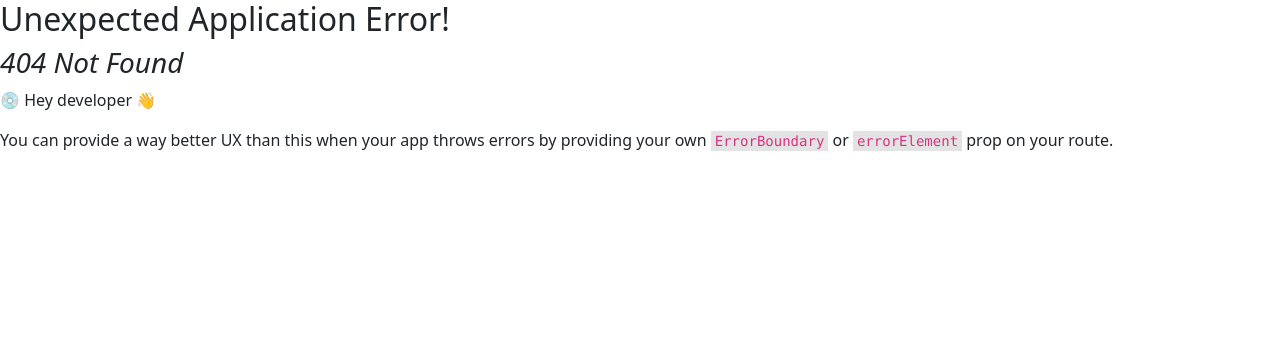
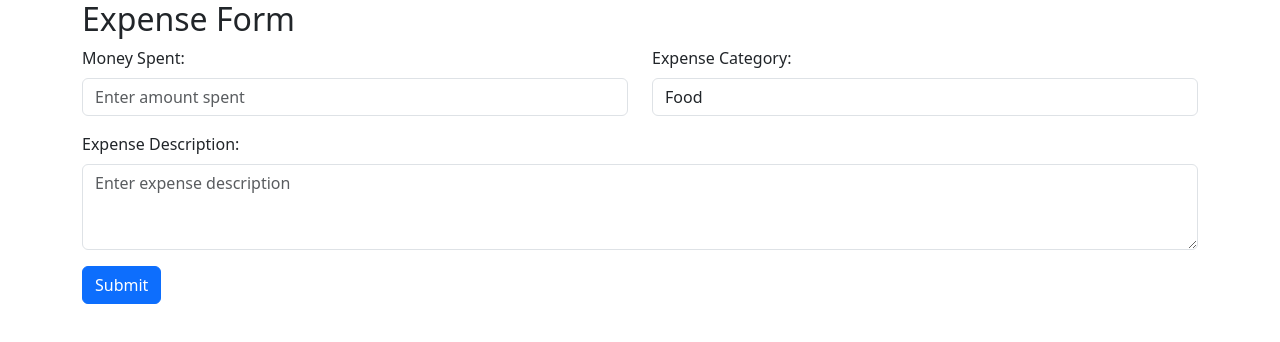
Before and after one commit to yashoka9876/exp, a React (Create React App) app: page /expense in a window 1280 px wide. Before the commit this address had no page. Shown: the top 342 px of the page. Built offline with nearby package versions, Linux system fonts and the light colour scheme; sample sign-in values are in the browser's storage.

Commit message:
added expenses

```diff
--- a/src/App.js
+++ b/src/App.js
@@ -1,12 +1,17 @@
-import { RouterProvider, createBrowserRouter } from "react-router-dom";
+import { RouterProvider, createBrowserRouter, redirect } from "react-router-dom";
 import Home from "./page/Home";
 import Profile from "./components/Profile";
+import Expense from "./components/Expense/Expense";
+import { CheckAuthLoader } from "./Util/auth";
 
 
 function App() {
   const router=createBrowserRouter([
     {path:'/',element:<Home/>},
-    {path:'profile',element:<Profile/>}
+    {path:'profile',element:<Profile/>},
+    {path:'expense',element:<Expense/> ,
+      loader:CheckAuthLoader
+    }
   ])
   // isLogin,mode,SignUp,ModeHandler}
 
--- /dev/null
+++ b/src/Util/auth.js
@@ -0,0 +1,11 @@
+import { redirect } from "react-router-dom";
+
+export function CheckAuthLoader(){
+    const token=localStorage.getItem('isLogin');
+    if(!token){
+       return redirect('/')
+    }else{
+
+        return null
+    }
+}
--- /dev/null
+++ b/src/components/Expense/Expense.js
@@ -0,0 +1,18 @@
+import React, { useState } from 'react'
+import ExpenseForm from './ExpenseForm'
+import ExpenseList from './ExpenseList'
+
+const Expense = () => {
+    const [ItemList,setItemList]=useState([]);
+    function ItemListHandler(obj){
+        setItemList([...ItemList,obj]);
+    }
+  return (
+   <>
+        <ExpenseForm ItemListHandler={ItemListHandler}/>
+        <ExpenseList ListItem={ItemList}/>
+   </>
+  )
+}
+
+export default Expense
--- /dev/null
+++ b/src/components/Expense/ExpenseForm.js
@@ -0,0 +1,67 @@
+import React, { useState } from 'react'
+
+const ExpenseForm = ({ItemListHandler}) => {
+    const [moneySpent, setMoneySpent] = useState('');
+  const [description, setDescription] = useState('');
+  const [category, setCategory] = useState('Food');
+  // trying to select item
+
+  const handleSubmit = (event) => {
+    event.preventDefault();
+    // You can handle form submission here
+    console.log('Form submitted:', { moneySpent, description, category });
+    ItemListHandler({moneySpent, description, category});
+  };
+  return (
+    <div className="container">
+    <h2>Expense Form</h2>
+    <form onSubmit={handleSubmit}>
+      <div className="row mb-3">
+        <div className="col">
+          <label htmlFor="moneySpent" className="form-label">Money Spent:</label>
+          <input
+            type="text"
+            className="form-control"
+            id="moneySpent"
+            placeholder="Enter amount spent"
+            value={moneySpent}
+            onChange={(e) => setMoneySpent(e.target.value)}
+          />
+        </div>
+        <div className="col">
+          <label htmlFor="expenseCategory" className="form-label">Expense Category:</label>
+          <select
+            className="form-control"
+            id="expenseCategory"
+            value={category}
+            onChange={(e) => setCategory(e.target.value)}
+          >
+            <option value="Food">Food</option>
+            <option value="Petrol">Petrol</option>
+            <option value="Salary">Salary</option>
+            {/* Add more options as needed */}
+          </select>
+        </div>
+
+
+      </div>
+      <div className="mb-3">
+        <label htmlFor="expenseDescription" className="form-label">Expense Description:</label>
+        <textarea
+          className="form-control"
+          id="expenseDescription"
+          rows="3"
+          placeholder="Enter expense description"
+          value={description}
+          onChange={(e) => setDescription(e.target.value)}
+        />
+      </div>
+      <button type="submit" className="btn btn-primary">
+        Submit
+      </button>
+    </form>
+  </div>
+  )
+}
+
+export default ExpenseForm
--- /dev/null
+++ b/src/components/Expense/ExpenseList.js
@@ -0,0 +1,15 @@
+import React from 'react'
+
+const ExpenseList = ({ListItem}) => {
+  return (
+    <div className='container'>
+        <ul>
+        {
+           ListItem.map((item)=><li>{item.moneySpent}</li>)
+        }
+        </ul>
+    </div>
+  )
+}
+
+export default ExpenseList
--- a/src/components/Header.js
+++ b/src/components/Header.js
@@ -1,5 +1,5 @@
 import React from 'react'
-import { Link, redirect, useNavigate } from 'react-router-dom'
+import { Link, useNavigate } from 'react-router-dom'
 
 const Headers = ({isLogin}) => {
  const navigate= useNavigate();
@@ -40,6 +40,7 @@ const Headers = ({isLogin}) => {
             <li className='me-3 p-2 fw-bold'>Home</li>
             <li className='me-3 p-2 fw-bold'>Products</li>
             <li className='me-3 p-2 fw-bold'>About Us</li>
+             <li className='me-3 p-2 fw-bold'><Link to="expense">Expenses</Link></li>
             {localStorage.getItem('isLogin')&&<li className='me-3 p-2 fw-bold'><button onClick={()=>VerifyEmail()} className={'float-end btn btn-dark '}>Verify Email</button></li>}
             {localStorage.getItem('isLogin')&&<li className='me-3 p-2 fw-bold'><button onClick={LogoutHandler} className={'float-end btn btn-dark '}>Logout</button></li>}
 
```
